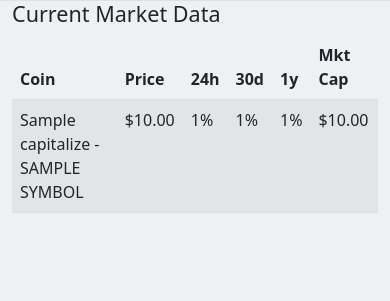
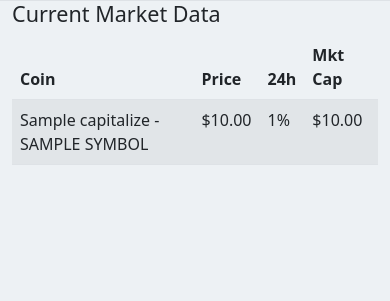
Before and after one commit to AleixMJ/cryptotax, a Flask app: template templates/markets.html in a window 390 px wide. Shown: the part 57-358 px from the top of the page. Run offline with Flask 2, Linux system fonts and the light colour scheme; the template is opened without the code that fills it: most values are stand-ins (such as "Sample title", 1, 10 or a date in 2020).

Commit message:
working on media queries

```diff
--- a/app.py
+++ b/app.py
@@ -296,8 +296,12 @@ def tax():
                         if tx["amount"] > 0:
                             total_cost += tx["proceeds"]
 
+                print(total_coins)
+                print(total_cost)
                 average_price = round(total_cost / total_coins, 2)
+                print(average_price)
                 allowable_cost = round(average_price * abs(row["amount"]), 2)
+                print(allowable_cost)
                 profit = round(row["proceeds"] - allowable_cost, 2)
                 tax.append({"name": row["name"], "amount":row["amount"],"date": row["date"],
                             "allowable_cost": allowable_cost, "proceeds": row["proceeds"], "profit": profit})
--- a/static/styles.css
+++ b/static/styles.css
@@ -7,3 +7,16 @@ body {
 
     background-color: #9ba9ba
 }
+
+
+@media screen and (max-width: 480px) {
+    .tableCurrentMarketDataMobile > thead > tr> th:nth-child(4), th:nth-child(5) {
+     display:none;
+    }
+   }
+
+@media screen and (max-width: 480px) {
+    .tableCurrentMarketDataMobile > tbody > tr> td:nth-child(4), td:nth-child(5) {
+     display:none;
+    }
+   }
--- a/templates/markets.html
+++ b/templates/markets.html
@@ -1,13 +1,13 @@
 {% extends "layout.html" %}
 
 {% block title %}
-    Test
+    Markets
 {% endblock %}
 
 {% block main %}
 <div class="container">
     <h4>Current Market Data</h4>
-    <table class="table table-striped">
+    <table class="table table-striped tableCurrentMarketDataMobile">
         <thead>
             <tr>
                 <th scope="col">Coin</th>
```
